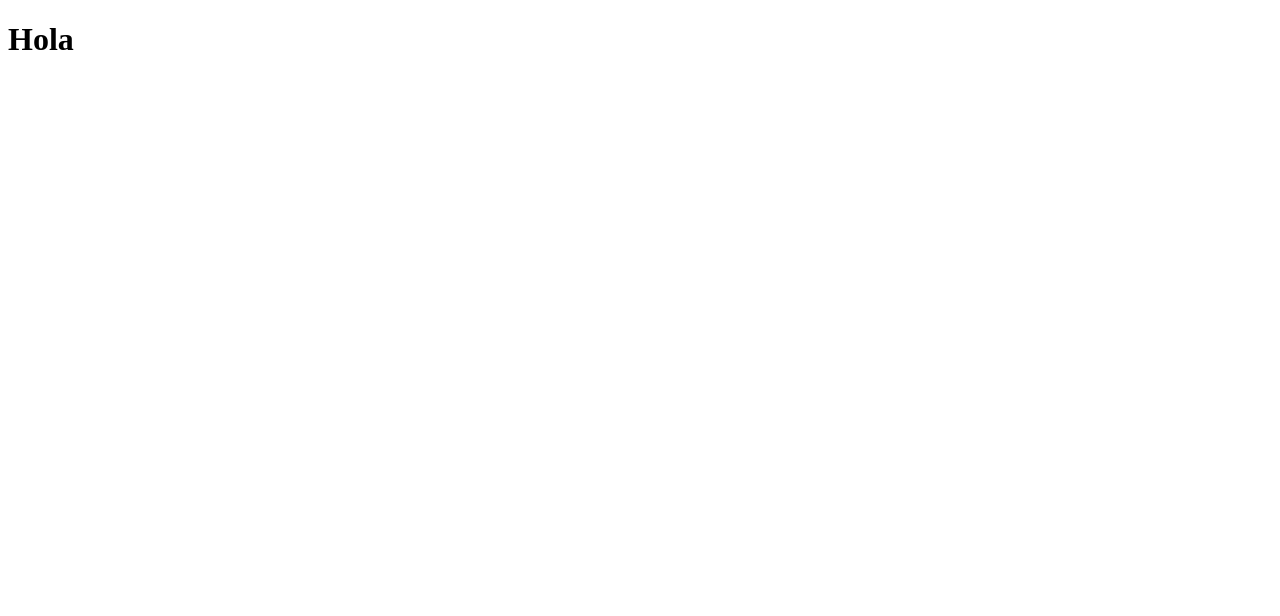
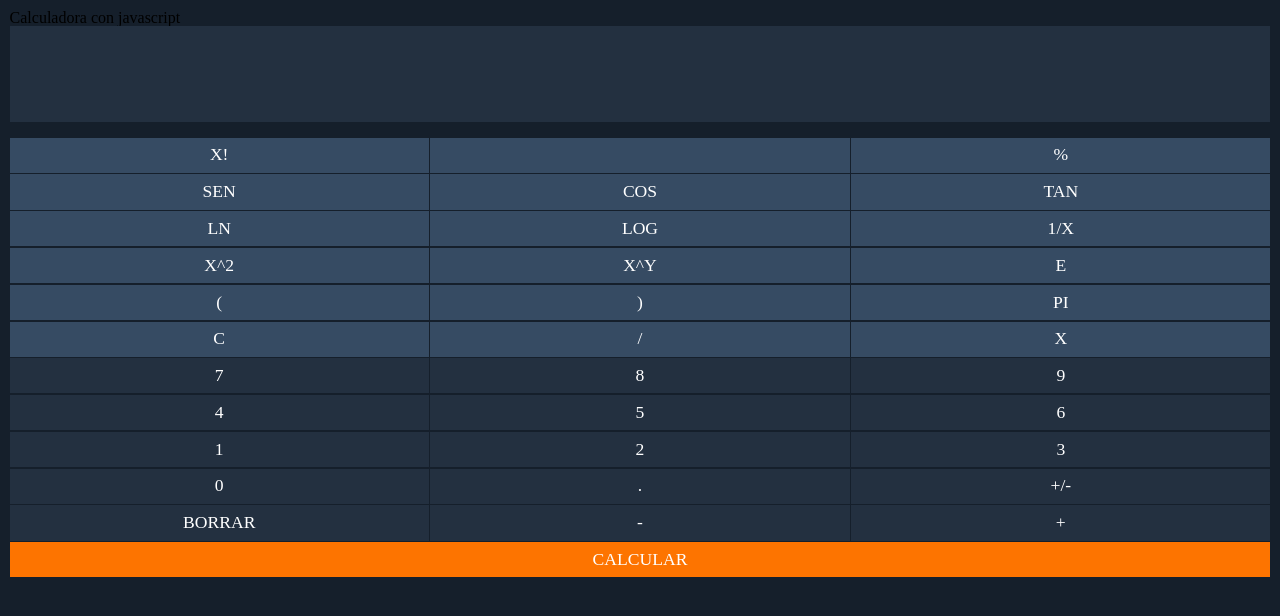
Before and after one commit to FabianPortillo1996/Front-Calculadora, a website: page app/index.html in a window 1280 px wide. Drawn offline with Linux system fonts and the light colour scheme; files that its build step writes are made by us from their sources.

Commit message:
Agregada calculadora

```diff
--- /dev/null
+++ b/app/css/fontello.css
@@ -0,0 +1,58 @@
+@font-face {
+  font-family: 'fontello';
+  src: url('../fonts/fontello.eot?23345896');
+  src: url('../fonts/fontello.eot?23345896#iefix') format('embedded-opentype'),
+       url('../fonts/fontello.woff2?23345896') format('woff2'),
+       url('../fonts/fontello.woff?23345896') format('woff'),
+       url('../fonts/fontello.ttf?23345896') format('truetype'),
+       url('../fonts/fontello.svg?23345896#fontello') format('svg');
+  font-weight: normal;
+  font-style: normal;
+}
+/* Chrome hack: SVG is rendered more smooth in Windozze. 100% magic, uncomment if you need it. */
+/* Note, that will break hinting! In other OS-es font will be not as sharp as it could be */
+/*
+@media screen and (-webkit-min-device-pixel-ratio:0) {
+  @font-face {
+    font-family: 'fontello';
+    src: url('../font/fontello.svg?23345896#fontello') format('svg');
+  }
+}
+*/
+
+ [class^="icon-"]:before, [class*=" icon-"]:before {
+  font-family: "fontello";
+  font-style: normal;
+  font-weight: normal;
+  speak: none;
+
+  display: inline-block;
+  text-decoration: inherit;
+  width: 1em;
+  margin-right: .2em;
+  text-align: center;
+  /* opacity: .8; */
+
+  /* For safety - reset parent styles, that can break glyph codes*/
+  font-variant: normal;
+  text-transform: none;
+
+  /* fix buttons height, for twitter bootstrap */
+  line-height: 1em;
+
+  /* Animation center compensation - margins should be symmetric */
+  /* remove if not needed */
+  margin-left: .2em;
+
+  /* you can be more comfortable with increased icons size */
+  /* font-size: 120%; */
+
+  /* Font smoothing. That was taken from TWBS */
+  -webkit-font-smoothing: antialiased;
+  -moz-osx-font-smoothing: grayscale;
+
+  /* Uncomment for 3D effect */
+  /* text-shadow: 1px 1px 1px rgba(127, 127, 127, 0.3); */
+}
+
+.icon-erase:before { content: '\e800'; } /* '' */
--- /dev/null
+++ b/app/css/reset.css
@@ -0,0 +1,48 @@
+/* http://meyerweb.com/eric/tools/css/reset/
+   v2.0 | 20110126
+   License: none (public domain)
+*/
+
+html, body, div, span, applet, object, iframe,
+h1, h2, h3, h4, h5, h6, p, blockquote, pre,
+a, abbr, acronym, address, big, cite, code,
+del, dfn, em, img, ins, kbd, q, s, samp,
+small, strike, strong, sub, sup, tt, var,
+b, u, i, center,
+dl, dt, dd, ol, ul, li,
+fieldset, form, label, legend,
+table, caption, tbody, tfoot, thead, tr, th, td,
+article, aside, canvas, details, embed,
+figure, figcaption, footer, header, hgroup,
+menu, nav, output, ruby, section, summary,
+time, mark, audio, video {
+	margin: 0;
+	padding: 0;
+	border: 0;
+	font-size: 100%;
+	font: inherit;
+	vertical-align: baseline;
+}
+/* HTML5 display-role reset for older browsers */
+article, aside, details, figcaption, figure,
+footer, header, hgroup, menu, nav, section {
+	display: block;
+}
+body {
+	line-height: 1;
+}
+ol, ul {
+	list-style: none;
+}
+blockquote, q {
+	quotes: none;
+}
+blockquote:before, blockquote:after,
+q:before, q:after {
+	content: '';
+	content: none;
+}
+table {
+	border-collapse: collapse;
+	border-spacing: 0;
+}
--- a/app/index.html
+++ b/app/index.html
@@ -1,13 +1,61 @@
 <!DOCTYPE html>
-<html lang="">
+<html lang="Es">
+
 <head>
     <meta charset="utf-8">
     <meta name="viewport" content="width=device-width, initial-scale=1.0">
-    <script src="js/operadores.js"></script>
+    <link rel="stylesheet" href="css/reset.css">
+    <link rel="stylesheet" href="css/fontello.css">
+    <link rel="stylesheet" href="css/main.css">
     <title>JavaScript</title>
 </head>
 
 <body>
-    <h1>Hola</h1>
+    <div class="container">
+        <div class="calculadora">
+            <h1>Calculadora con javascript</h1>
+            <div class="contenedor">
+                <div class="pantalla"></div>
+                <div class="contenedor-botones">
+                    <div class="boton funcion">X!</div>
+                    <div class="boton funcion"></div>
+                    <div class="boton funcion">%</div>
+                    <div class="boton funcion">sen</div>
+                    <div class="boton funcion">cos</div>
+                    <div class="boton funcion">tan</div>
+                    <div class="boton funcion">ln</div>
+                    <div class="boton funcion">log</div>
+                    <div class="boton funcion">1/x</div>
+                    <div class="boton funcion">x^2</div>
+                    <div class="boton funcion">x^y</div>
+                    <div class="boton funcion">e</div>
+                    <div class="boton funcion">(</div>
+                    <div class="boton funcion">)</div>
+                    <div class="boton funcion">pi</div>
+                    <div class="boton funcion">C</div>
+                    <div class="boton funcion">/</div>
+                    <div class="boton funcion">X</div>
+                    <div class="boton">7</div>
+                    <div class="boton">8</div>
+                    <div class="boton">9</div>
+                    <div class="boton">4</div>
+                    <div class="boton">5</div>
+                    <div class="boton">6</div>
+                    <div class="boton">1</div>
+                    <div class="boton">2</div>
+                    <div class="boton">3</div>
+                    <div class="boton">0</div>
+                    <div class="boton">.</div>
+                    <div class="boton">+/-</div>
+                    <div class="boton">BORRAR</div>
+                    <div class="boton">-</div>
+                    <div class="boton">+</div>
+                    <div class="boton">Calcular</div>
+                </div>
+            </div>
+        </div>
+    </div>
+    <script src="js/operadores.js"></script>
 </body>
+
 </html>
--- a/gulpfile.js
+++ b/gulpfile.js
@@ -1,10 +1,24 @@
 var gulp = require('gulp');
-var browsersync= require('browser-sync');
+var browsersync = require('browser-sync');
+var sass = require('gulp-sass');
+var autoprefixer = require('gulp-autoprefixer');
 
-gulp.task('default', function () {
+gulp.task('default',['css'], function () {
     browsersync.init({
         server: "./app"
     });
     gulp.watch("app/js/*.js").on('change', browsersync.reload);
+    gulp.watch("scss/**/*.scss", ['css']);
     gulp.watch("app/*.html").on('change', browsersync.reload);
 });
+
+gulp.task('css', function () {
+    return gulp.src('scss/main.scss')
+        .pipe(sass())
+        .pipe(autoprefixer({
+            browsers: ['last 5 versions'],
+            cascade: true
+        }))
+        .pipe(gulp.dest('app/css/'))
+        .pipe(browsersync.stream());
+});
--- a/package.json
+++ b/package.json
@@ -18,6 +18,8 @@
   "homepage": "https://github.com/FabianPortillo1996/JavaScript#readme",
   "dependencies": {
     "browser-sync": "^2.23.6",
-    "gulp": "^3.9.1"
+    "gulp": "^3.9.1",
+    "gulp-autoprefixer": "^4.1.0",
+    "gulp-sass": "^3.1.0"
   }
 }
--- /dev/null
+++ b/scss/calculadora.scss
@@ -0,0 +1,51 @@
+.container {
+    display: grid;
+    grid-template-columns: 1fr;
+    width: 100%;
+}
+
+.contenedor {
+    display: grid;
+    grid-template-rows: 14vh 1fr;
+}
+
+.calculadora {
+    background-color: #151F2B;
+    height: 100vh;
+    padding: 0.6em;
+}
+
+.contenedor-botones {
+    display: grid;
+    grid-template-columns: 1fr 1fr 1fr;
+    grid-gap: 0.1em;
+}
+
+.boton {
+    display: flex;
+    justify-content: center;
+    align-items: center;
+    padding: 0.5em;
+    color: #fff;
+    font-size: 1.1em;
+    text-transform: uppercase;
+    cursor: pointer;
+    &:last-child {
+        grid-column: span 3;
+        background-color: #FD7400;
+    }
+}
+
+.pantalla,
+.boton {
+    background-color: #233040;
+}
+
+
+.funcion {
+    background-color: #364B63;
+}
+
+.pantalla {
+    height: 12vh;
+}
--- /dev/null
+++ b/scss/main.scss
@@ -0,0 +1 @@
+@import 'calculadora';
```
Also changed, not shown: app/css/main.css (added), app/fonts/fontello.ttf (added), app/fonts/fontello.woff (added), app/fonts/fontello.woff2 (added), app/js/calculadora.js (renamed from app/js/operadores.js), 2 other files.
